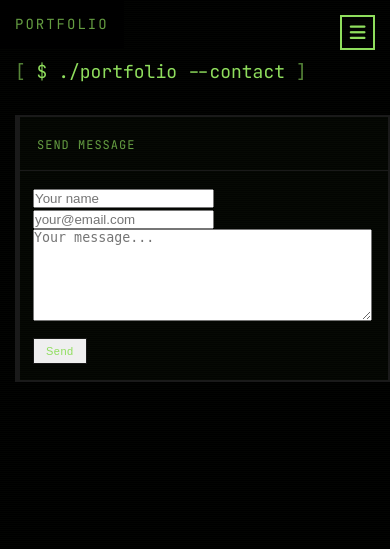
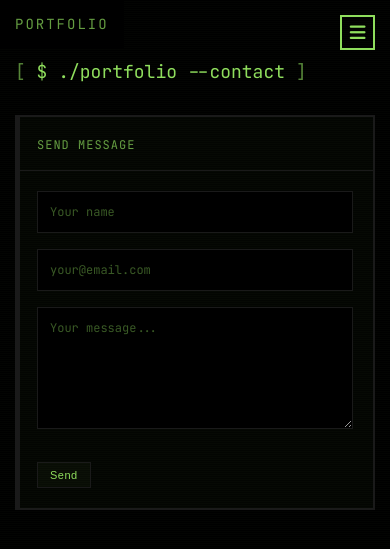
Before and after one commit to decccmcc/my-portfolio, a Django app: page /contact/ in a window 390 px wide. Shown: the top 549 px of the page. Run offline with Django 5.2, Linux system fonts and the light colour scheme; data that the repository does not hold is empty; some libraries are stand-ins or nearby versions.

Commit message:
Add contact form styles

```diff
--- a/static/css/style.css
+++ b/static/css/style.css
@@ -264,6 +264,7 @@ body, .sidebar {
 
 .link-primary {
     color: var(--color-primary);
+    background: var(--color-primary-light)
 }
 
 .link-primary:hover {
@@ -279,6 +280,35 @@ body, .sidebar {
 .link-accent:hover {
     border-color: var(--color-accent);
     background: rgba(143, 222, 93, 0.05);
+}
+
+/* Form Inputs */
+.form-input {
+    width: 100%;
+    background: var(--color-bg-primary);
+    border: 1px solid var(--color-border);
+    color: var(--color-primary);
+    padding: 12px;
+    font-family: 'JetBrains Mono', monospace;
+    font-size: 12px;
+    margin-bottom: 16px;
+    transition: all 0.2s ease;
+}
+
+.form-input:focus {
+    outline: none;
+    border-color: var(--color-primary);
+    box-shadow: 0 0 8px var(--color-primary-glow);
+}
+
+.form-input::placeholder {
+    color: var(--color-primary);
+    opacity: 0.4;
+}
+
+.form-textarea {
+    resize: vertical;
+    min-height: 120px;
 }
 
 .page-title {
@@ -437,9 +467,6 @@ body, .sidebar {
 .project-date {
     color: var(--color-primary);
     opacity: 0.9;
-}
-
-.project-detail-title {
 }
 
 .project-detail-summary {
@@ -783,16 +810,4 @@ body, .sidebar {
     height: 35px;
     font-size: 18px;
   }
-
-  .card-body {
-    padding: 16px;
-  }
-
-  .stat-value {
-    font-size: 16px;
-  }
-
-  .focus-list li {
-    font-size: 11px;
-  }
 }
```
